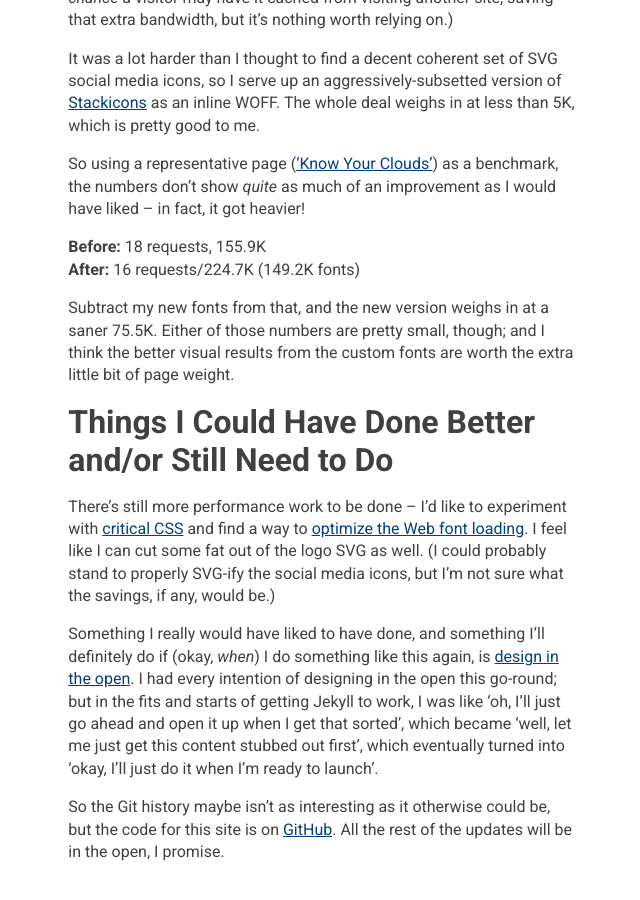
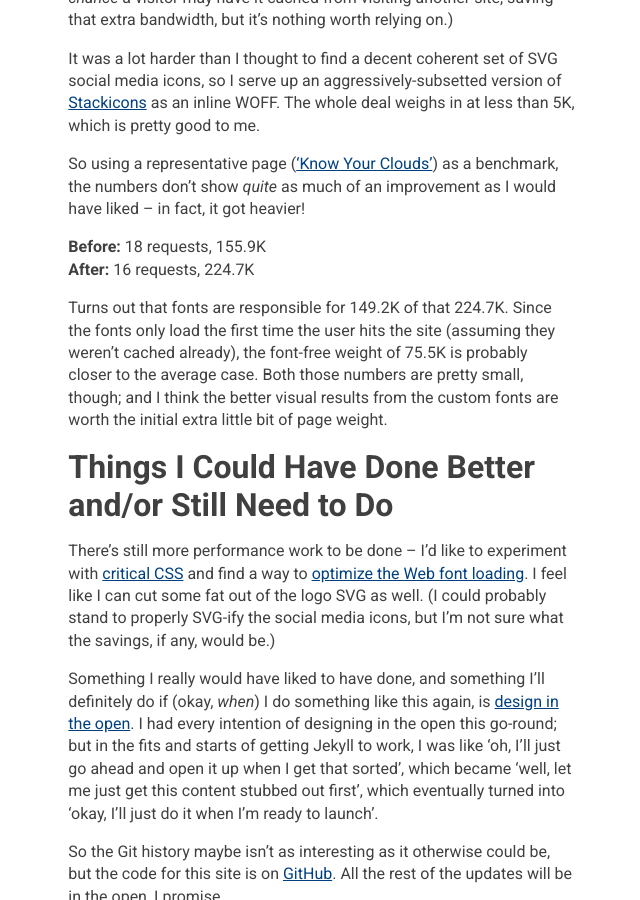
Before and after one commit to nickpiesco/nick-piesco, a Jekyll site: the page built from _posts/2016-01-12-new-year-new-look.md, in a window 1280 px wide and 900 px high, scrolled down 2942 px. Shown: the whole window, without its empty margins (445-1085 px from the left). Built offline with Jekyll 4.4.1, drawn with Linux system fonts in a browser that asks for light colours.

Commit message:
Launch post clarification and error fix

```diff
--- a/_posts/2016-01-12-new-year-new-look.md
+++ b/_posts/2016-01-12-new-year-new-look.md
@@ -79,9 +79,9 @@ It was a lot harder than I thought to find a decent coherent set of SVG social m
 So using a representative page ([‘Know Your Clouds’](/know-your-clouds)) as a benchmark, the numbers don’t show *quite* as much of an improvement as I would have liked – in fact, it got heavier!
 
 **Before:** 18 requests, 155.9K<br>
-**After:** 16 requests/224.7K (149.2K fonts)
+**After:** 16 requests, 224.7K
 
-Subtract my new fonts from that, and the new version weighs in at a saner 75.5K. Either of those numbers are pretty small, though; and I think the better visual results from the custom fonts are worth the extra little bit of page weight.
+Turns out that fonts are responsible for 149.2K of that 224.7K. Since the fonts only load the first time the user hits the site (assuming they weren’t cached already), the font-free weight of 75.5K is probably closer to the average case. Both those numbers are pretty small, though; and I think the better visual results from the custom fonts are worth the initial extra little bit of page weight.
 
 Things I Could Have Done Better and/or Still Need to Do
 -------------------------------------------------------
```
